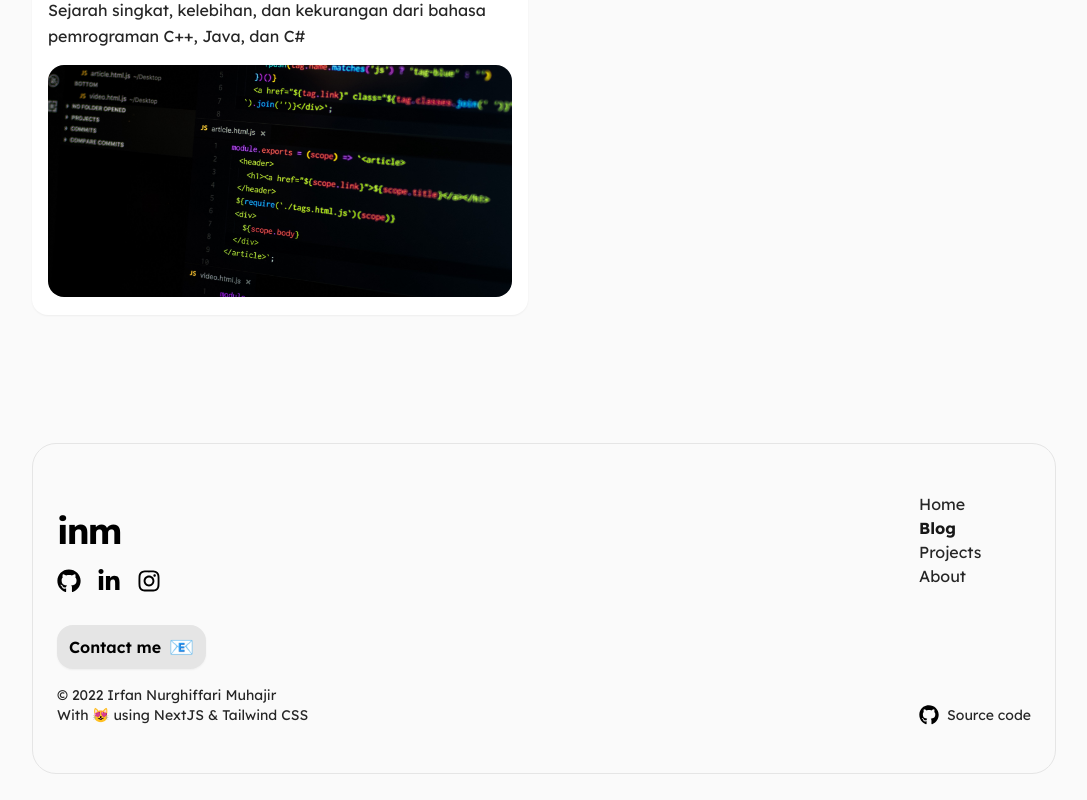
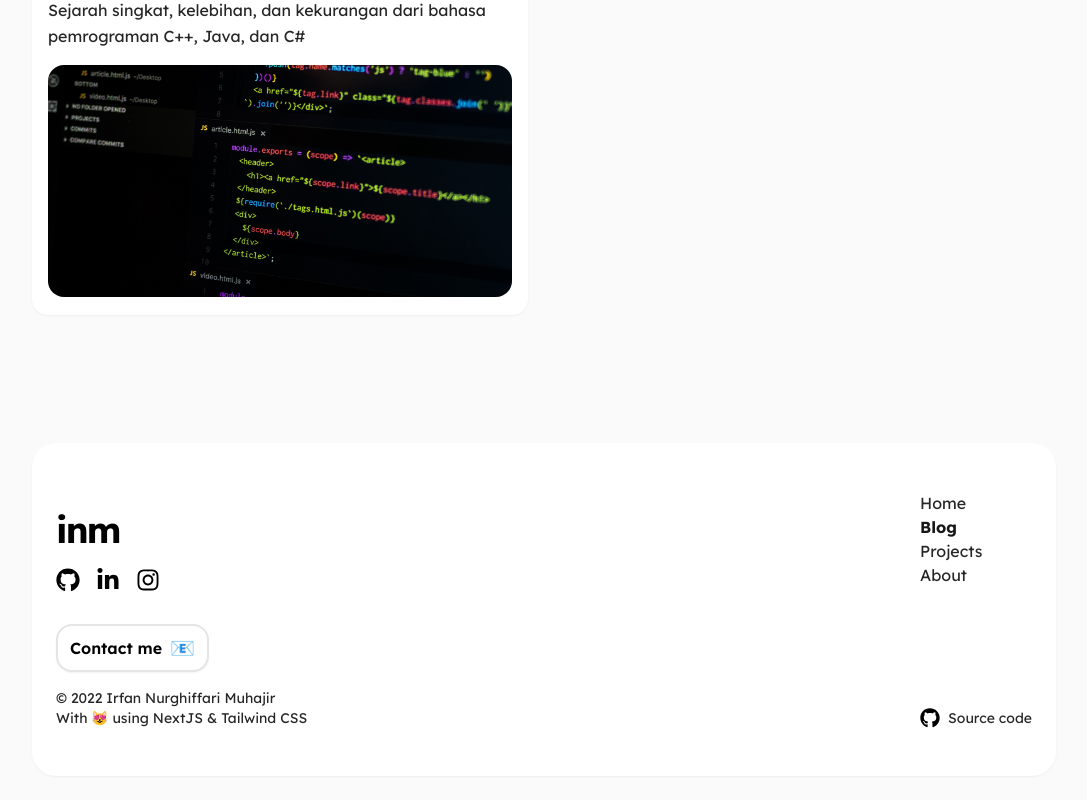
Before and after one commit to irfan44/irfannm, a Next.js app: page /blog in a window 1280 px wide. Shown: the part 3108-3908 px from the top of the page, without its empty margins (96-1183 px from the left). Built offline with nearby package versions, Linux system fonts and the light colour scheme.

Commit message:
fix: recolor contact button & footer

```diff
--- a/components/common/ContactButton/index.tsx
+++ b/components/common/ContactButton/index.tsx
@@ -2,7 +2,7 @@ import Link from 'next/link';
 
 const ContactButton = () => {
   return (
-    <div className="w-fit bg-neutral-200 py-2 px-3 rounded-2xl text-black dark:bg-neutral-800 dark:text-white hover:bg-neutral-100 dark:hover:bg-neutral-700 shadow-sm">
+    <div className="w-fit border-2 bg-white border-neutral-200 py-2 px-3 rounded-2xl text-black dark:border-neutral-700 dark:bg-neutral-800 dark:text-white hover:bg-neutral-100 dark:hover:bg-neutral-700 shadow-sm">
       <Link href="mailto:irfannmuhajir@gmail.com">
         <a target="_blank" rel="noopener noreferrer">
           <div className="flex items-center space-x-2">
--- a/components/footer/index.tsx
+++ b/components/footer/index.tsx
@@ -9,7 +9,7 @@ const Footer = () => {
   return (
     <footer className="mt-32 mb-6">
       <Container>
-        <div className="border-neutral-200 rounded-3xl px-6 border dark:border-neutral-700">
+        <div className="bg-white rounded-3xl px-6 dark:bg-neutral-800 shadow-sm">
           <div className="flex py-12">
             <div className="flex-1 mx-auto md:mx-0 md:text-left">
               <div className="flex flex-col list-none space-y-1 md:hidden">
```
